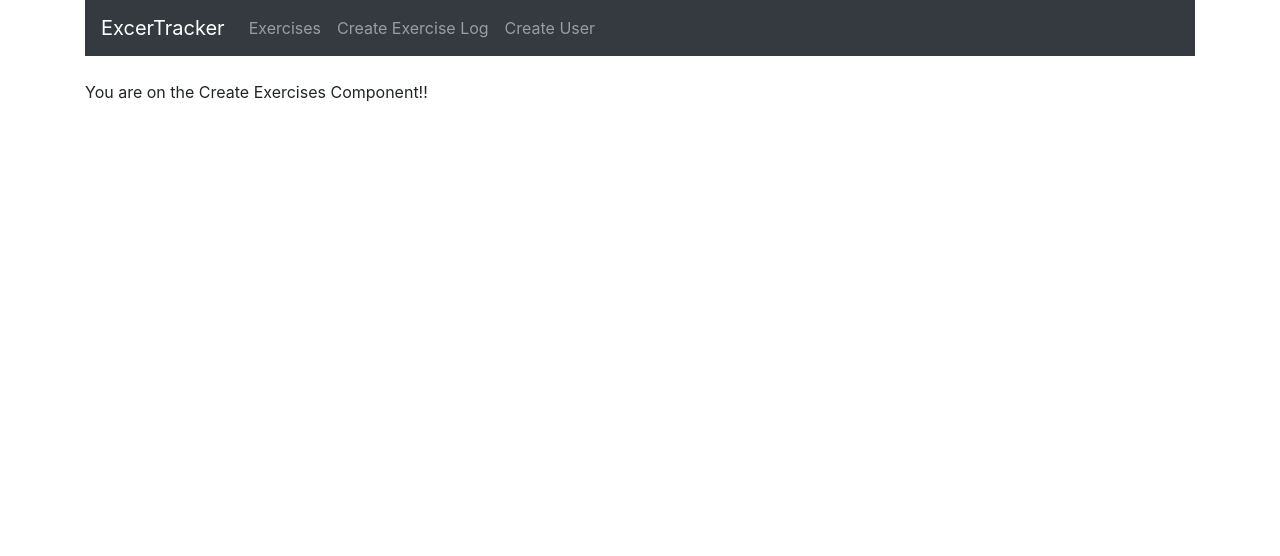
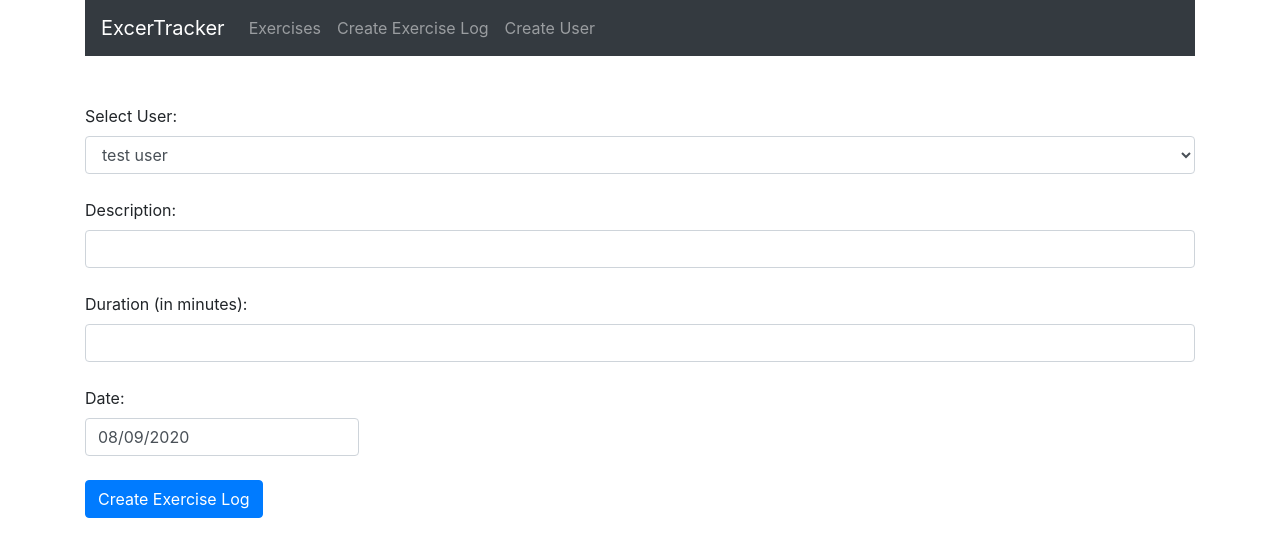
Before and after one commit to Sangat21/mern-exercise-tracker-application, a React (Create React App) app in the folder mern-exercise-tracker/: page /create in a window 1280 px wide. Shown: the top 556 px of the page. Built offline with nearby package versions, Linux system fonts and the light colour scheme; the HTML template or start-up script is replaced by a standard one.

Commit message:
Added Forms and React Hooks
Added forms and hooks to create exercise and create users.

```diff
--- a/mern-exercise-tracker/src/components/create-exercise.component.js
+++ b/mern-exercise-tracker/src/components/create-exercise.component.js
@@ -1,6 +1,6 @@
 import React, {useState, useEffect} from 'react';
 import DatePicker from 'react-datepicker';
-//import "react-datepicker/dist/react-datepicker.css";
+import "react-datepicker/dist/react-datepicker.css";
 
 const CreateExercises = (props) => {
 
@@ -31,7 +31,7 @@ const CreateExercises = (props) => {
         setDate(date);
     }
 
-    const handleSubmit = (e) => {
+    const onSubmit = (e) => {
         e.preventDefault();
 
         const exercise = {
@@ -47,9 +47,44 @@ const CreateExercises = (props) => {
     }
 
     return (
-        <div>
-            You are on the Create Exercises Component!!
-        </div>
+        <form onSubmit={onSubmit}> <br/>
+            <label>Select User:</label>
+            <select
+                required
+                className="form-control"
+                value={username}
+                onChange={e => onChangeUsername(e)}>
+                {
+
+                    users.map((user) => {
+                    return (<option
+                        key={user}
+                        value={user}>{user}
+                        </option>);
+                    })
+                }
+            </select> <br/>
+            <label>Description:</label>
+            <input
+                required
+                className="form-control"
+                value={description}
+                onChange={e => onChangeDescription(e)} /> <br/>
+            <label>Duration (in minutes): </label>
+            <input
+                required
+                className="form-control"
+                value={duration}
+                onChange={e => onChangeDuration(e)} /> <br/>
+            <label>Date: </label> <br/>
+            <DatePicker
+                selected={date}
+                onChange={date => onChangeDate(date)}
+                className="form-control"
+            />
+            <br/> <br/>
+            <input type="submit" value="Create Exercise Log" className="btn btn-primary" />
+        </form>
     )
 }
 
--- a/mern-exercise-tracker/src/components/create-user.component.js
+++ b/mern-exercise-tracker/src/components/create-user.component.js
@@ -2,9 +2,35 @@ import React, { useState} from 'react';
 
 const CreateUser = (props) => {
 
+    const [username, setUsername] = useState('');
+
+    const onChangeUsername = (e) => {
+        setUsername(e.target.value);
+    }
+
+    const onSubmit = (e) => {
+        e.preventDefault();
+
+        const user = {
+            username: username
+        }
+        console.log(user);
+
+        setUsername('');
+    }
+
+
     return (
         <div>
-            <p>You are on the Create User Component!!</p>
+            <form onSubmit={onSubmit}>
+                <label>Username: </label>
+                <input
+                    value={username}
+                    className="form-control"
+                    onChange={e => onChangeUsername(e)}
+                /> <br/>
+                <input type="submit" value="Create User" className="btn btn-primary" />
+            </form>
         </div>
     )
 }
```
